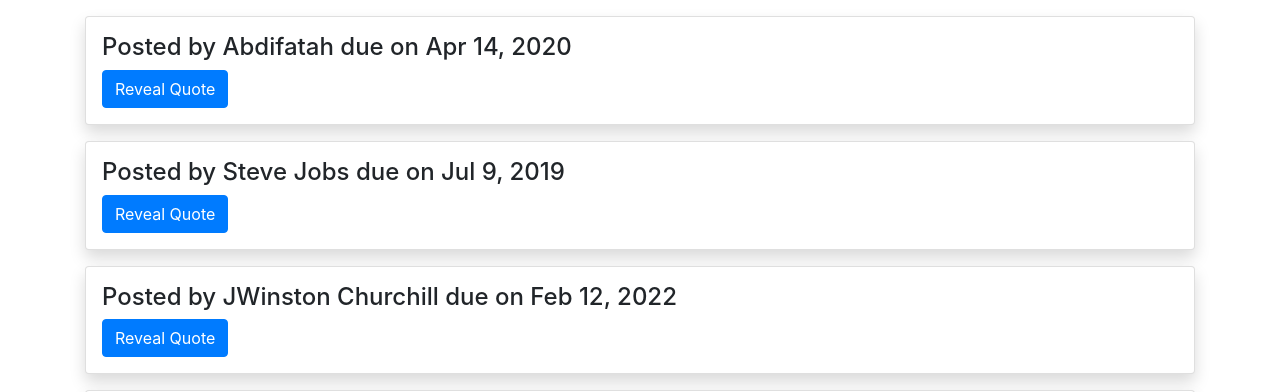
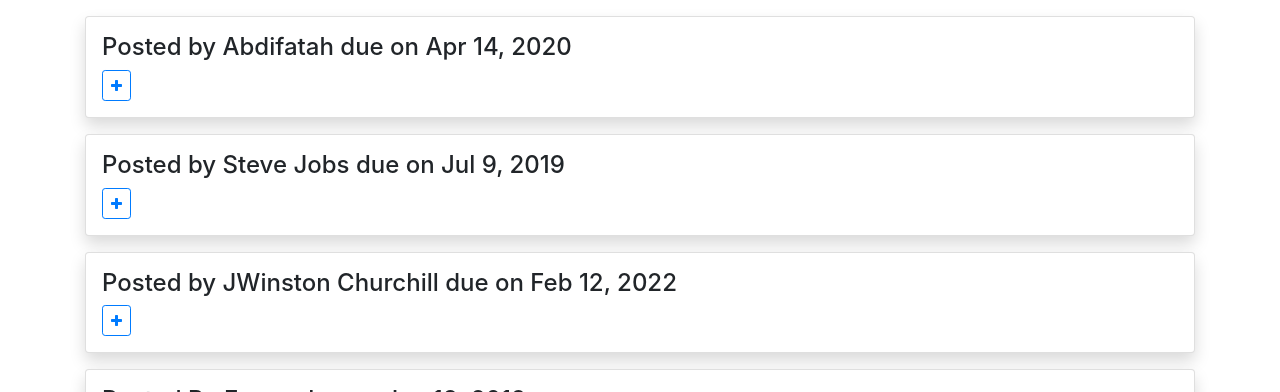
Before and after one commit to kiprotichdominic/Quotes-App, an Angular app: page / in a window 1280 px wide. Shown: the part 408-800 px from the top of the page. Built offline with nearby package versions, Linux system fonts and the light colour scheme.

Commit message:
modify cards

```diff
--- a/src/app/quote/quote.component.html
+++ b/src/app/quote/quote.component.html
@@ -23,9 +23,17 @@
                 {{ quote.name }} due on
                 {{ quote.completeDate | date }}
               </h4>
-                <button (click)="toggleDetails(i)" class="btn btn-primary">
-                  Reveal Quote
-                </button>
+              <small
+                ><button
+                  (click)="toggleDetails(i)"
+                  (click)="quote.hide = !quote.hide"
+                  class="btn btn-outline-primary btn-sm"
+                >
+                  <i
+                    [ngClass]="quote.hide ? 'fa fa-minus' : 'fa fa-plus'"
+                    class="fa fa-plus"
+                  ></i></button
+              ></small>
             </div>
             <app-quote-detail
               *ngIf="quote.showDescription"
--- a/src/app/strikethrough.directive.ts
+++ b/src/app/strikethrough.directive.ts
@@ -7,7 +7,7 @@
   constructor(private elem: ElementRef) {}
 
   @HostListener("click") onClicks() {
-    this.textDeco("line-through");
+    this.textDeco("overline");
   }
   @HostListener("dblclick") onDoubleClicks() {
     this.textDeco("none");
```
Lines whose indentation alone changed are shown as unchanged.
